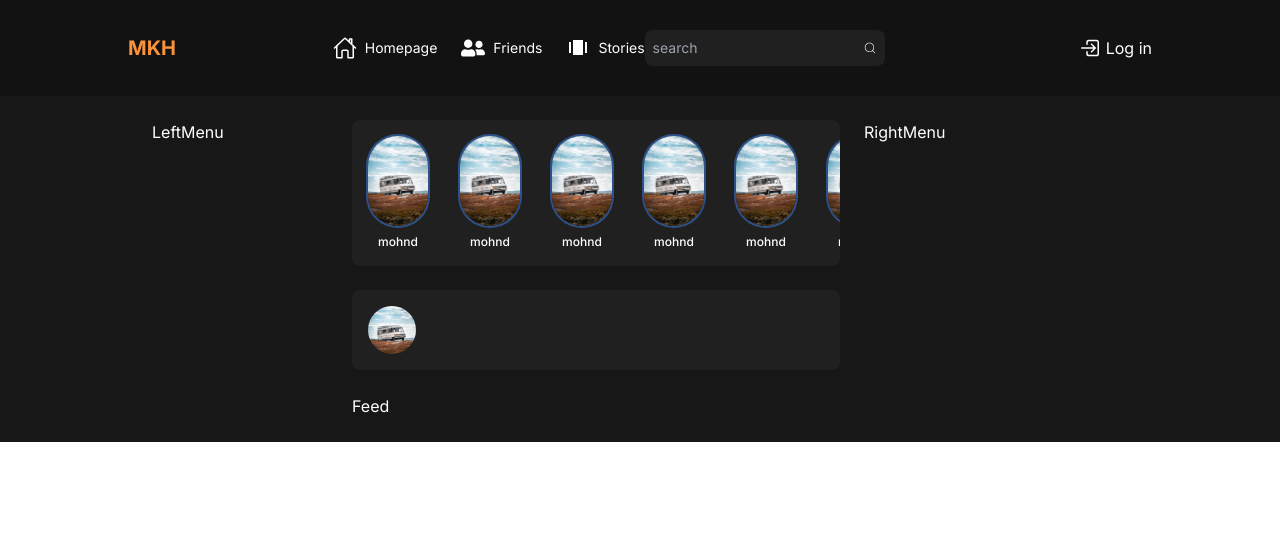
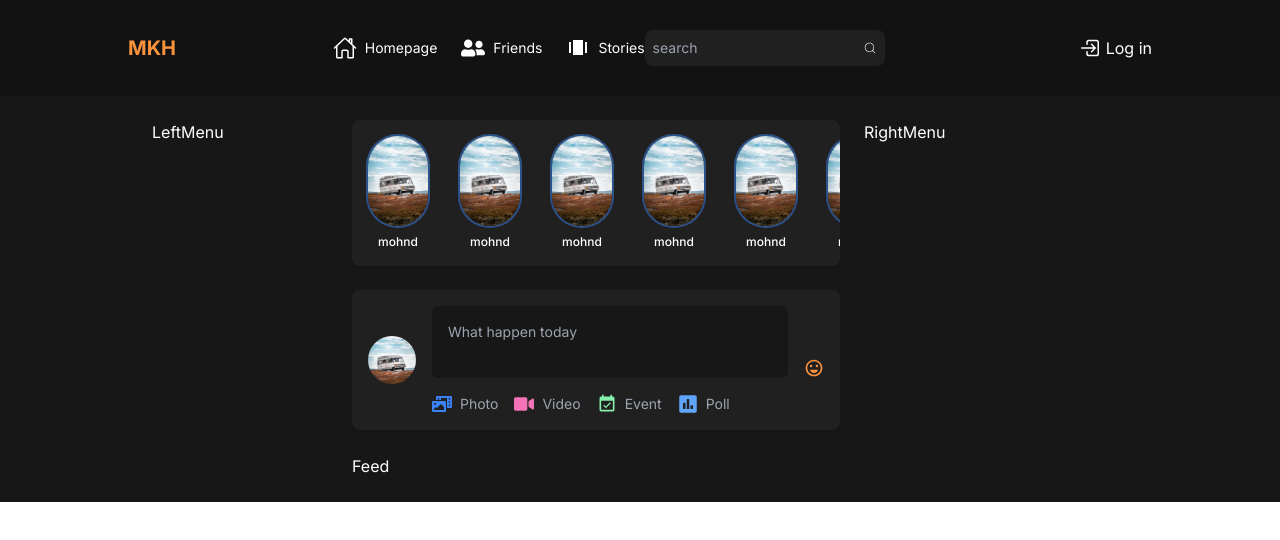
Before and after one commit to mkh-web/mkh-media, a Next.js app: page / in a window 1280 px wide. Shown: the top 540 px of the page. Built offline with nearby package versions, Linux system fonts and the light colour scheme; no server answers.

Commit message:
edit the section

```diff
--- a/src/components/AddPost.tsx
+++ b/src/components/AddPost.tsx
@@ -1,4 +1,7 @@
 import Image from "next/image"
+import { MdOutlineEmojiEmotions } from "react-icons/md";
+import { FaPhotoVideo,FaVideo,FaPoll  } from "react-icons/fa";
+import { MdEventAvailable } from "react-icons/md";
 
 
 export default function AddPost() {
@@ -7,9 +10,32 @@ export default function AddPost() {
 
             <Image src={"/stories.jpeg"} width={48} height={48} alt="avatar" className=" w-12 h-12 object-cover rounded-full" />
 
-            <div className="">
-                <div className=""></div>
-                <div className=""></div>
+            <div className="flex-1">
+                <div className="flex gap-4">
+                    <textarea name="" id="" placeholder="What happen today" className="flex-1 resize-none bg-[#171717] rounded-md p-4"></textarea>
+                    <MdOutlineEmojiEmotions className=" cursor-pointer self-end text-xl text-orange-400" />
+
+                </div>
+                <div className="flex items-center justify-start gap-4 mt-4 text-gray-400 flex-wrap">
+
+                    <div className="flexCenter gap-2 cursor-pointer">
+                        <FaPhotoVideo className=" text-xl text-blue-500" />
+                        Photo
+                    </div>
+                    <div className="flexCenter gap-2 cursor-pointer">
+                        <FaVideo  className=" text-xl text-pink-400" />
+                        Video
+                    </div>
+                    <div className="flexCenter gap-2 cursor-pointer">
+                        <MdEventAvailable className=" text-xl text-green-300" />
+                        Event
+                    </div>
+                    <div className="flexCenter gap-2 cursor-pointer">
+                        <FaPoll  className=" text-xl text-blue-400" />
+                        Poll
+                    </div>
+
+                </div>
             </div>
         </div>
     );
```
